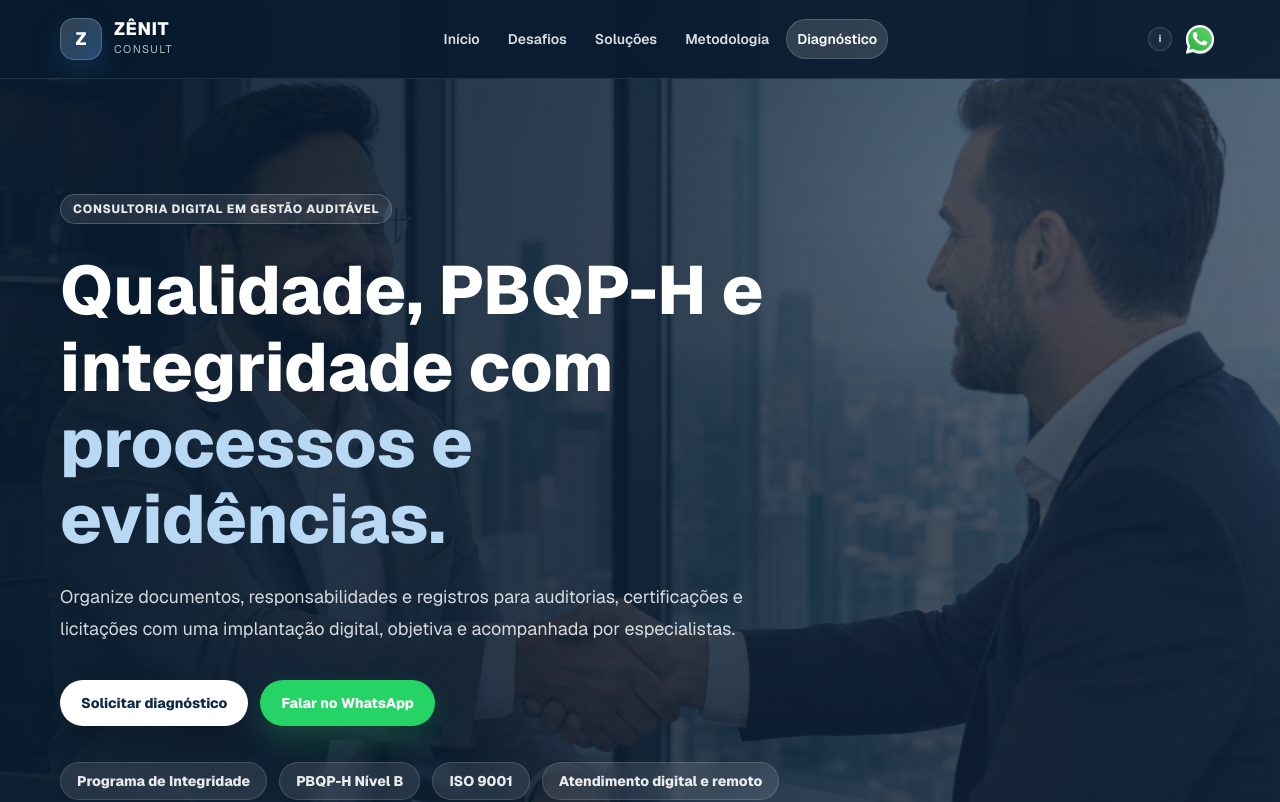
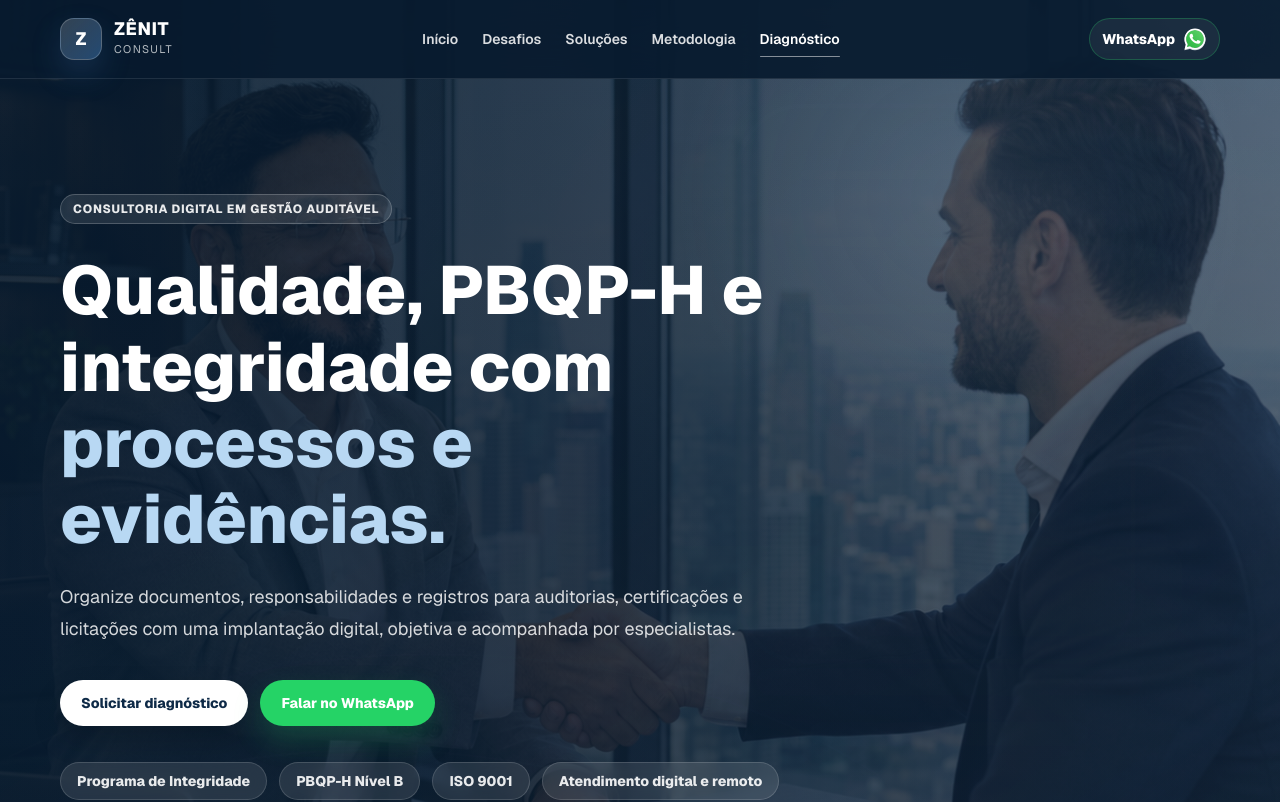
Before and after one commit to mateusb12/zenit, a Next.js app: page / in a window 1280 px wide. Shown: the top 802 px of the page. Built offline with nearby package versions, Linux system fonts and the light colour scheme.

Commit message:
feat(header): refine menu CTA and WhatsApp action

```diff
--- a/components/site/Header.tsx
+++ b/components/site/Header.tsx
@@ -1,5 +1,4 @@
 import { HeaderNav } from "@/components/site/HeaderNav";
-import { VersionInfoButton } from "@/components/site/VersionInfoButton";
 import { containerClass } from "@/components/site/tailwind";
 import { whatsappHref } from "@/data/landing";
 import { publicAssetPath } from "@/data/siteAssets";
@@ -29,21 +28,20 @@ export function Header() {
         <HeaderNav />
 
         <div className="flex min-w-max items-center gap-2">
-          <VersionInfoButton />
-
           <a
             href={whatsappHref}
             target="_blank"
             rel="noopener noreferrer"
-            aria-label="Falar com a ZÊNIT pelo WhatsApp"
+            aria-label="WhatsApp da ZÊNIT"
             title="WhatsApp"
-            className="grid h-10 w-10 place-items-center rounded-full transition-[transform,filter] duration-200 hover:-translate-y-0.5 hover:brightness-110 focus:outline-none focus:ring-2 focus:ring-[#25d366]/45"
+            className="inline-flex min-h-10 items-center justify-center gap-2 rounded-full border border-[#25d366]/28 bg-white/[0.06] px-3 py-2 text-sm font-extrabold text-white transition-[transform,background,border-color,filter] duration-200 hover:-translate-y-0.5 hover:border-[#25d366]/45 hover:bg-white/[0.10] hover:text-white hover:brightness-110 focus:outline-none focus:ring-2 focus:ring-[#25d366]/35 max-[680px]:h-10 max-[680px]:w-10 max-[680px]:px-0"
           >
+            <span className="max-[680px]:sr-only">WhatsApp</span>
             <img
               src={publicAssetPath("whatsapp.svg")}
               alt=""
               aria-hidden="true"
-              className="h-8 w-8 object-contain"
+              className="h-6 w-6 object-contain"
             />
           </a>
         </div>
--- a/components/site/HeaderNav.tsx
+++ b/components/site/HeaderNav.tsx
@@ -74,9 +74,9 @@ export function HeaderNav() {
             key={item.href}
             href={item.href}
             className={cn(
-              "rounded-full px-[11px] py-2.5 transition-colors duration-200 hover:bg-white/10 hover:text-white",
+              "relative px-[9px] py-2 transition-colors duration-200 hover:text-white",
               isActive &&
-                "bg-white/15 text-white shadow-[inset_0_0_0_1px_rgba(255,255,255,0.16)]",
+                "text-white after:absolute after:inset-x-[9px] after:bottom-0 after:h-px after:rounded-full after:bg-white/50",
             )}
             aria-current={isActive ? "location" : undefined}
             onClick={() => setActiveHref(item.href)}
--- a/data/buildInfo.ts
+++ b/data/buildInfo.ts
@@ -1,4 +1,4 @@
 export const buildInfo = {
-  version: "1.2.11",
-  updatedAtLabel: "3-jun-2026 at 12:12",
+  version: "1.2.12",
+  updatedAtLabel: "7-jun-2026 at 15:11",
 } as const;
--- a/package.json
+++ b/package.json
@@ -1,6 +1,6 @@
 {
   "name": "zenit",
-  "version": "1.2.11",
+  "version": "1.2.12",
   "private": true,
   "scripts": {
     "dev": "next dev",
```
Also changed, not shown: 1 other file (tests, documents, lock files or other folders).
